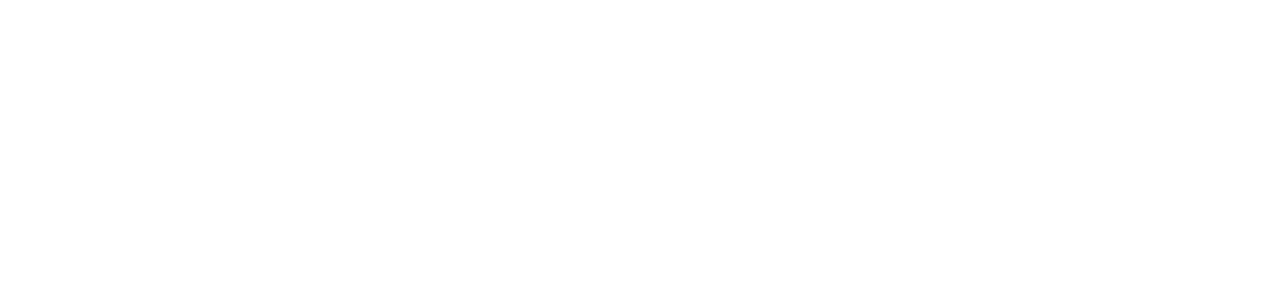
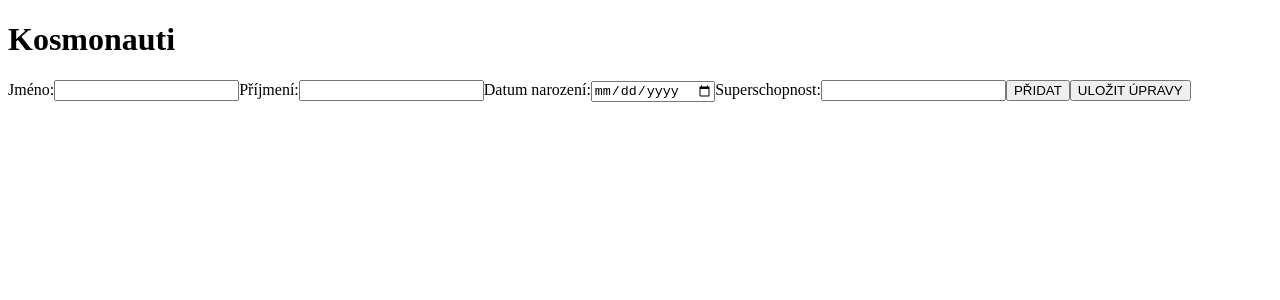
Before and after one commit to messa/kosmonauti, a Next.js app: page / in a window 1280 px wide. Shown: the top 300 px of the page. Built offline with nearby package versions, Linux system fonts and the light colour scheme.

Commit message:
add form inputs

```diff
--- /dev/null
+++ b/components/KosmonautForm.js
@@ -0,0 +1,27 @@
+function KosmonautForm() {
+  const inputValues = {}
+  const handleInputChange = () => null
+  const addNewAstronaut = () => null
+  const saveEditedAstronaut = () => null
+
+  return (
+    <form>
+      <label htmlFor="name">Jméno:</label>
+      <input type="text" id="name" name="name" value={inputValues.name} onChange={handleInputChange} />
+
+      <label htmlFor="surname">Příjmení:</label>
+      <input type="text" id="surname" name="surname" value={inputValues.surname} onChange={handleInputChange} />
+
+      <label htmlFor="date">Datum narození:</label>
+      <input type="date" id="date" name="date" value={inputValues.date} onChange={handleInputChange} />
+
+      <label htmlFor="superpower">Superschopnost:</label>
+      <input type="textarea" id="superpower" name="superpower" value={inputValues.superpower} onChange={handleInputChange} />
+
+      <button type="submit" onClick={addNewAstronaut}>PŘIDAT</button>
+      <button type="submit" onClick={saveEditedAstronaut}>ULOŽIT ÚPRAVY</button>
+    </form>
+  )
+}
+
+export default KosmonautForm
--- a/pages/index.js
+++ b/pages/index.js
@@ -1,4 +1,5 @@
 import Head from 'next/head'
+import KosmonautForm from '../components/KosmonautForm'
 
 function IndexPage() {
   return (
@@ -6,6 +7,12 @@
       <Head>
         <title>Kosmonauti</title>
       </Head>
+      <h1>Kosmonauti</h1>
+
+      <KosmonautForm />
+
+
+
     </div>
   )
 }
```
